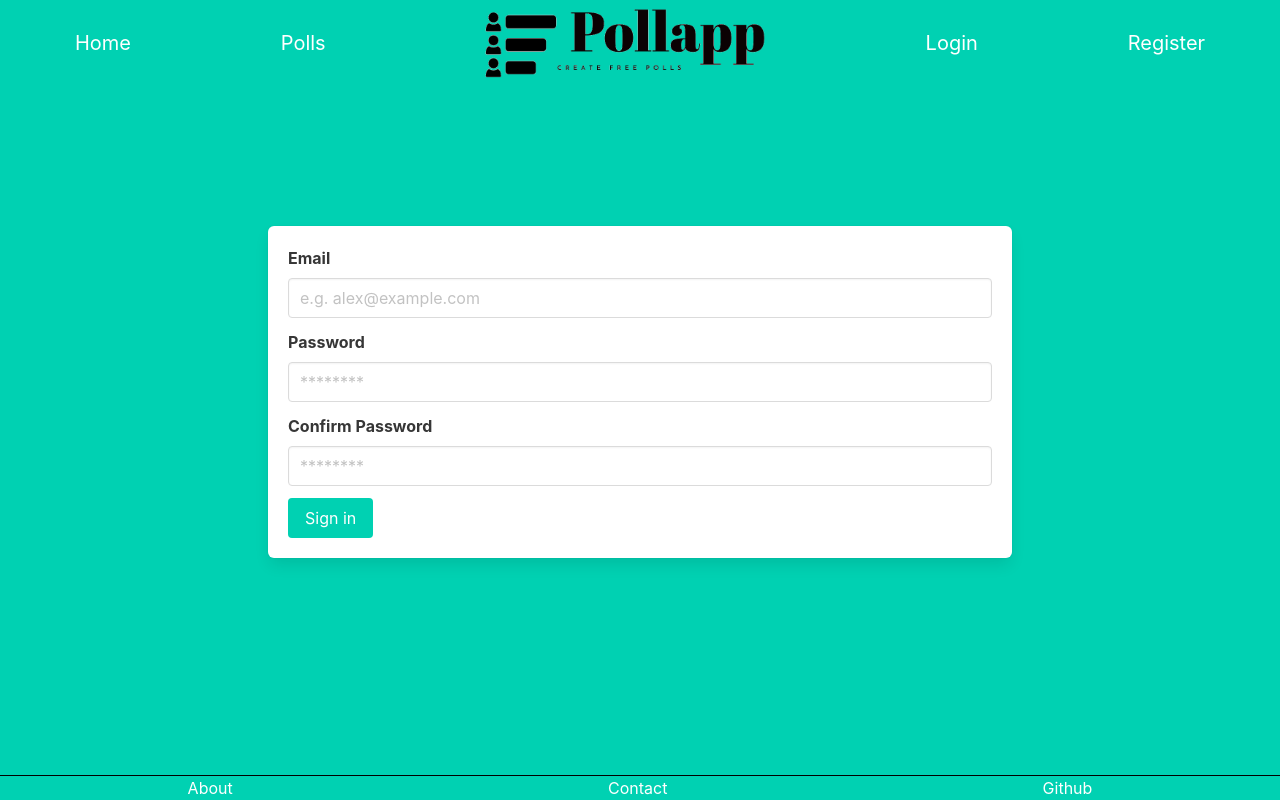
After one commit to Antonekk/Cs50-Final-Project, a Django app: page //register in a window 1280 px wide. The commit adds this page. Run offline with Django 4.2, Linux system fonts and the light colour scheme.

Commit message:
Added register.html

```diff
--- a/final/Pollapp/static/Pollapp/style.css
+++ b/final/Pollapp/static/Pollapp/style.css
@@ -11,3 +11,7 @@ html, body{
     background-color: #00d1b2;
     height: 100%;
 }
+
+#register{
+    margin-top: 10%;
+}
--- a/final/Pollapp/templates/Pollapp/layout.html
+++ b/final/Pollapp/templates/Pollapp/layout.html
@@ -25,8 +25,8 @@
         <p class="level-item has-text-centered is-size-5">
           <a class="link is-info">Login</a>
         </p>
-        <p class="level-item has-text-centered is-size-5">
-          <a class="link is-info">Register</a>
+        <p  class="level-item has-text-centered is-size-5" >
+          <a href="{% url 'register' %}" class="link is-info">Register</a>
         </p>
       </nav>
     </section>
--- /dev/null
+++ b/final/Pollapp/templates/Pollapp/register.html
@@ -0,0 +1,33 @@
+{% extends "Pollapp/layout.html" %}
+
+{% block body %}
+
+<div id ="register" class="column is-three-fifths is-offset-one-fifth">
+    <form  class="box ">
+        <div class="field">
+          <label class="label">Email</label>
+          <div class="control">
+            <input class="input" type="email" placeholder="e.g. alex@example.com">
+          </div>
+        </div>
+
+        <div class="field">
+          <label class="label">Password</label>
+          <div class="control">
+            <input class="input" type="password" placeholder="********">
+          </div>
+        </div>
+
+        <div class="field">
+            <label class="label">Confirm Password</label>
+            <div class="control">
+              <input class="input" type="password" placeholder="********">
+            </div>
+          </div>
+
+        <button class="button is-primary">Sign in</button>
+      </form>
+</div>
+
+
+{% endblock%}
--- a/final/Pollapp/urls.py
+++ b/final/Pollapp/urls.py
@@ -3,4 +3,5 @@ from django.urls import path
 from . import views
 urlpatterns = [
     path('', views.index , name="index"),
+    path('/register', views.register , name="register"),
 ]
--- a/final/Pollapp/views.py
+++ b/final/Pollapp/views.py
@@ -3,3 +3,6 @@ from django.shortcuts import render
 # Create your views here.
 def index (request):
     return render(request, "Pollapp/index.html")
+
+def register (request):
+    return render(request, "Pollapp/register.html")
```
